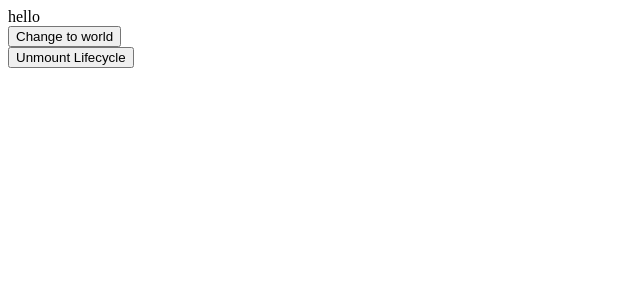
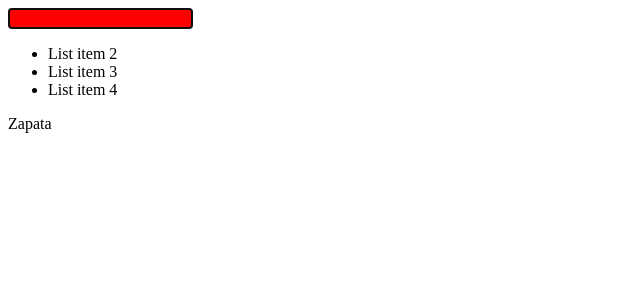
Before and after one commit to julianandreszb/vue-js-certification, a Vue app: page / in a window 1280 px wide. Shown: the top 300 px of the page, without its empty margins (0-640 px from the left). Built offline with nearby package versions, Linux system fonts and the light colour scheme.

Commit message:
Save progress: Template Refs

```diff
--- a/src/App.vue
+++ b/src/App.vue
@@ -2,13 +2,18 @@
 // import DynamicArguments from '@/components/DynamicArguments.vue'
 // import BindingMultipleAttributes from '@/components/BindingMultipleAttributes.vue'
 // import AccessingEventArgumentInInlineHandlers from '@/components/AccessingEventArgumentInInlineHandlers.vue'
-//import FormBindings from '@/components/FormBindings.vue'
+// import FormBindings from '@/components/FormBindings.vue'
 // import Watcher from '@/components/WatcherPractice.vue'
-import Lifecycle from '@/components/LifecycleParent.vue'
+// import Lifecycle from '@/components/Lifecycle/LifecycleParent.vue'
+import AccessingTheRefs from '@/components/TemplateRefs/AccessingTheRefs.vue'
+import RefsInsideFor from '@/components/TemplateRefs/RefsInsideFor.vue'
+import RefAccessChildProp from '@/components/TemplateRefs/RefAccessChildProp.vue'
 </script>
 
 <template>
-  <Lifecycle/>
+  <AccessingTheRefs />
+  <RefsInsideFor />
+  <RefAccessChildProp />
 </template>
 
 <style scoped></style>
--- /dev/null
+++ b/src/components/Lifecycle/LifecycleParent.vue
@@ -0,0 +1,13 @@
+<script setup>
+import { ref } from 'vue'
+import LifecycleChild from '@/components/Lifecycle/LifecycleChild.vue'
+const isMounted = ref(true)
+</script>
+
+<template>
+  <LifecycleChild v-if="isMounted" />
+  <br />
+  <button @click="() => (isMounted = false)">Unmount Lifecycle</button>
+</template>
+
+<style scoped></style>
--- a/src/components/LifecycleParent.vue
+++ /dev/null
@@ -1,16 +0,0 @@
-<script setup>
-import { ref } from 'vue'
-import LifecycleChild from '@/components/LifecycleChild.vue'
-const isMounted = ref(true)
-
-</script>
-
-<template>
-  <LifecycleChild  v-if="isMounted" />
-  <br>
-  <button @click="() => isMounted = false" >Unmount Lifecycle</button>
-</template>
-
-<style scoped>
-
-</style>
--- /dev/null
+++ b/src/components/TemplateRefs/AccessingTheRefs.vue
@@ -0,0 +1,20 @@
+<script setup>
+import { onMounted, ref } from 'vue'
+
+const inputRef = ref(null)
+
+onMounted(() => {
+  console.log(`onMounted.inputRef`, inputRef) // It must print <input>
+  inputRef.value.focus()
+})
+</script>
+
+<template>
+  <input ref="inputRef" type="text" name="name" />
+</template>
+
+<style scoped>
+input:focus {
+  background-color: red;
+}
+</style>
--- /dev/null
+++ b/src/components/TemplateRefs/RefAccessChildProp.vue
@@ -0,0 +1,22 @@
+<script setup>
+import RefChildExposeProps from '@/components/TemplateRefs/RefChildExposeProps.vue'
+import { onMounted, ref } from 'vue'
+
+const child = ref(null)
+onMounted(async () => {
+  console.log(
+    // refs are automatically unwrapped just like on normal instances)
+    child.value.firstName
+  )
+
+  setTimeout(() => {
+    child.value.firstName = 'Zapata'
+  }, 5000)
+})
+</script>
+
+<template>
+  <RefChildExposeProps ref="child" />
+</template>
+
+<style scoped></style>
--- /dev/null
+++ b/src/components/TemplateRefs/RefChildExposeProps.vue
@@ -0,0 +1,13 @@
+<script setup>
+import { ref } from 'vue'
+
+const firstName = ref('Julian')
+
+defineExpose({
+  firstName
+})
+</script>
+
+<template>{{ firstName }}</template>
+
+<style scoped></style>
--- /dev/null
+++ b/src/components/TemplateRefs/RefsInsideFor.vue
@@ -0,0 +1,18 @@
+<script setup>
+import { onMounted, ref } from 'vue'
+
+const liRefs = ref([])
+onMounted(() => {
+  liRefs.value.forEach((el) => {
+    console.log(el.textContent)
+  })
+})
+</script>
+
+<template>
+  <ul>
+    <li v-for="i in 3" ref="liRefs" :key="i">List item {{ i + 1 }}</li>
+  </ul>
+</template>
+
+<style scoped></style>
```
Also changed, not shown: src/components/Lifecycle/LifecycleChild.vue (renamed from src/components/LifecycleChild.vue).
